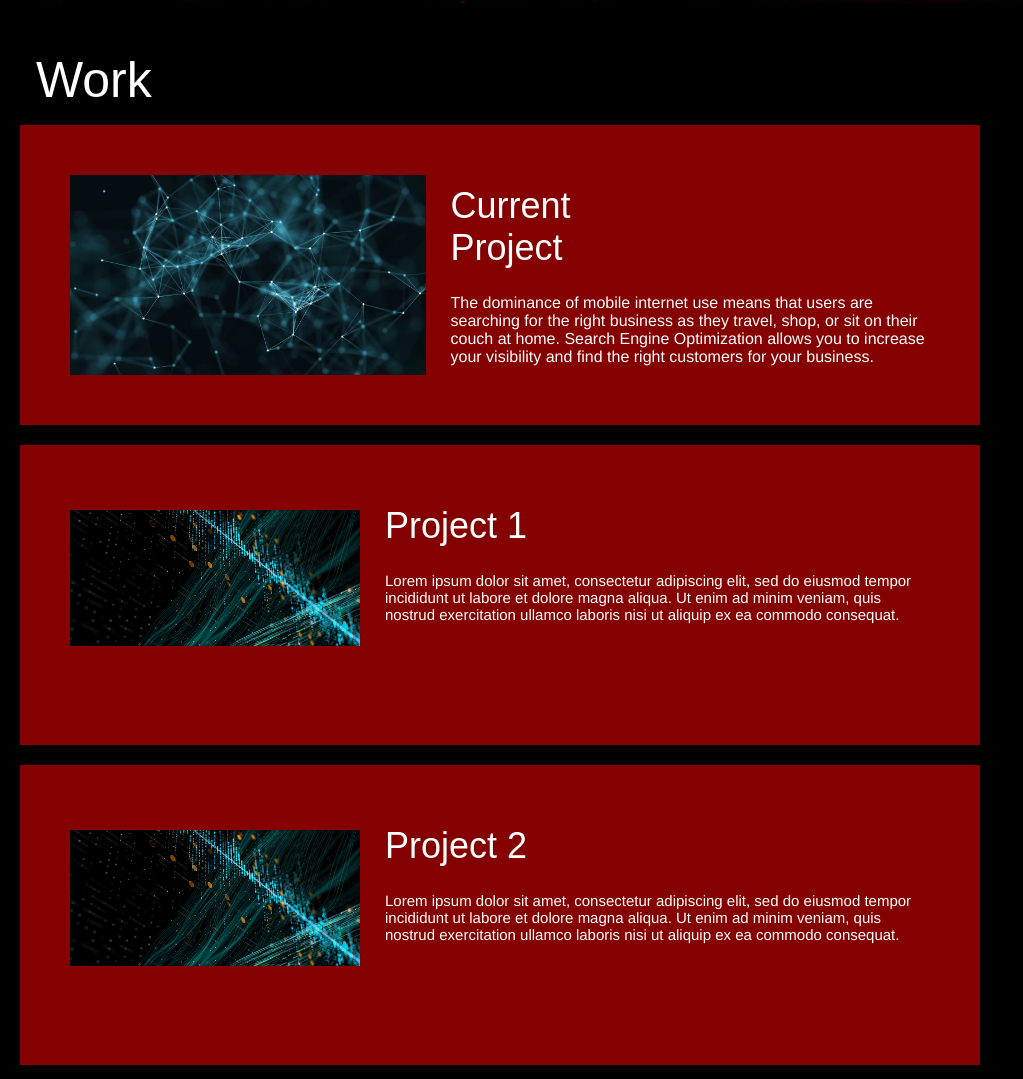
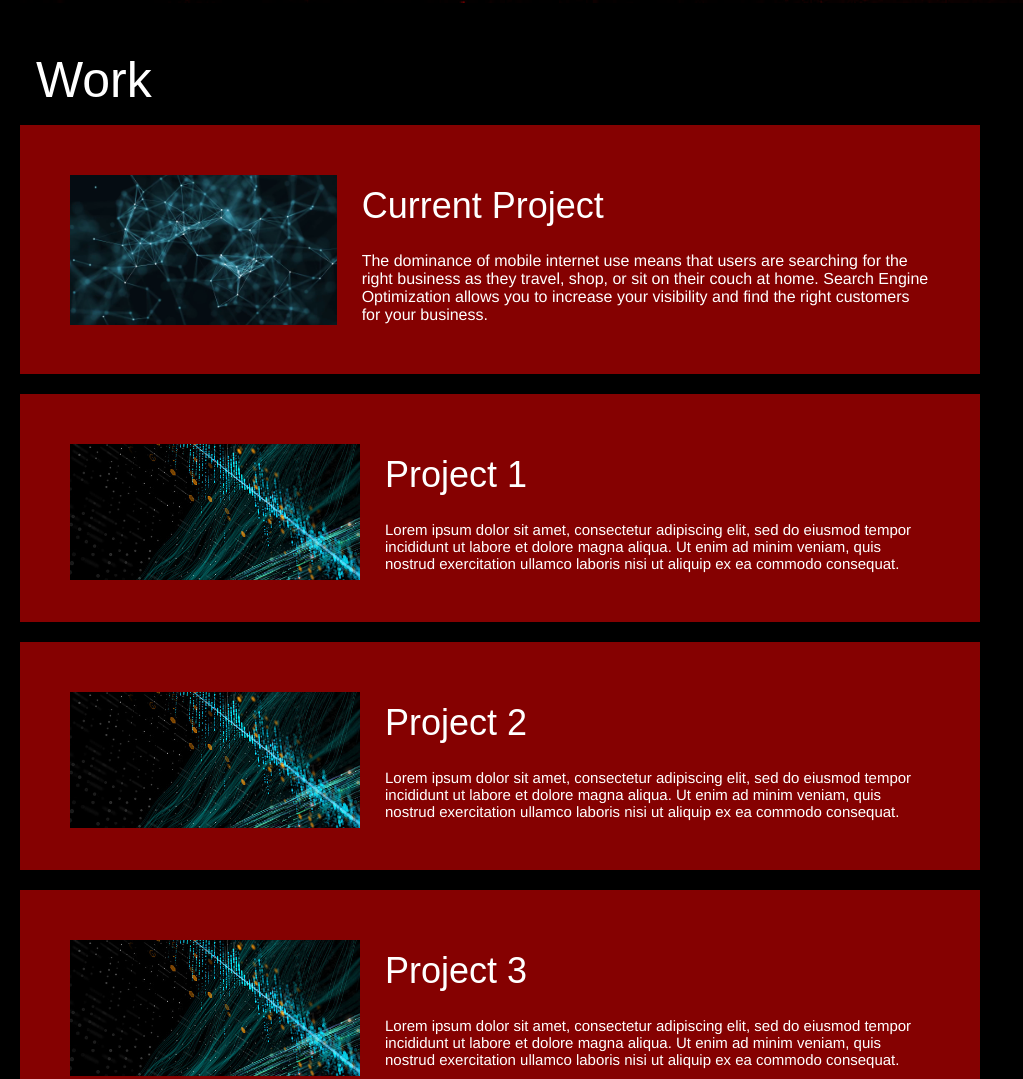
Before and after one commit to rezz1420/Portfolio, a plain HTML site: page index.html in a window 1280 px wide. Shown: the part 1818-2897 px from the top of the page, without its empty margins (0-1023 px from the left). Drawn offline with Linux system fonts and the light colour scheme.

Commit message:
Final Changes

```diff
--- a/assets/css/style.css
+++ b/assets/css/style.css
@@ -194,7 +194,6 @@ p {
 main section{
     margin-bottom: 20px;
     padding: 50px;
-    height: 300px;
     font-family: 'Franklin Gothic Medium', 'Arial Narrow', Arial, sans-serif;
     background-color: rgb(133, 1, 1);
     color: #FFFFFF;
@@ -213,7 +212,11 @@ main section h2 {
 
 .project_card_small img{
     max-width: 290px;
-    padding-top: 15px;
+}
+
+.big_project img{
+    max-height: 150px;
+
 }
 /* Everything at the bottom of the page */
 .footer {
@@ -225,9 +228,6 @@ main section h2 {
 .footer h2 {
     font-size: 20px;
 }
-
-
-
 
 .float-left {
     float: left;
--- a/index.html
+++ b/index.html
@@ -39,7 +39,7 @@
     </div>
     <main class="content">
         <h1>Work</h1>
-        <section id="work">
+        <section class="big_project" id="work">
             <!-- projects -->
             <a href = "http://127.0.0.1:5503/index.html" >
             <img src="./assets/images/800.jpg" alt="Work" class="float-left" />
```
